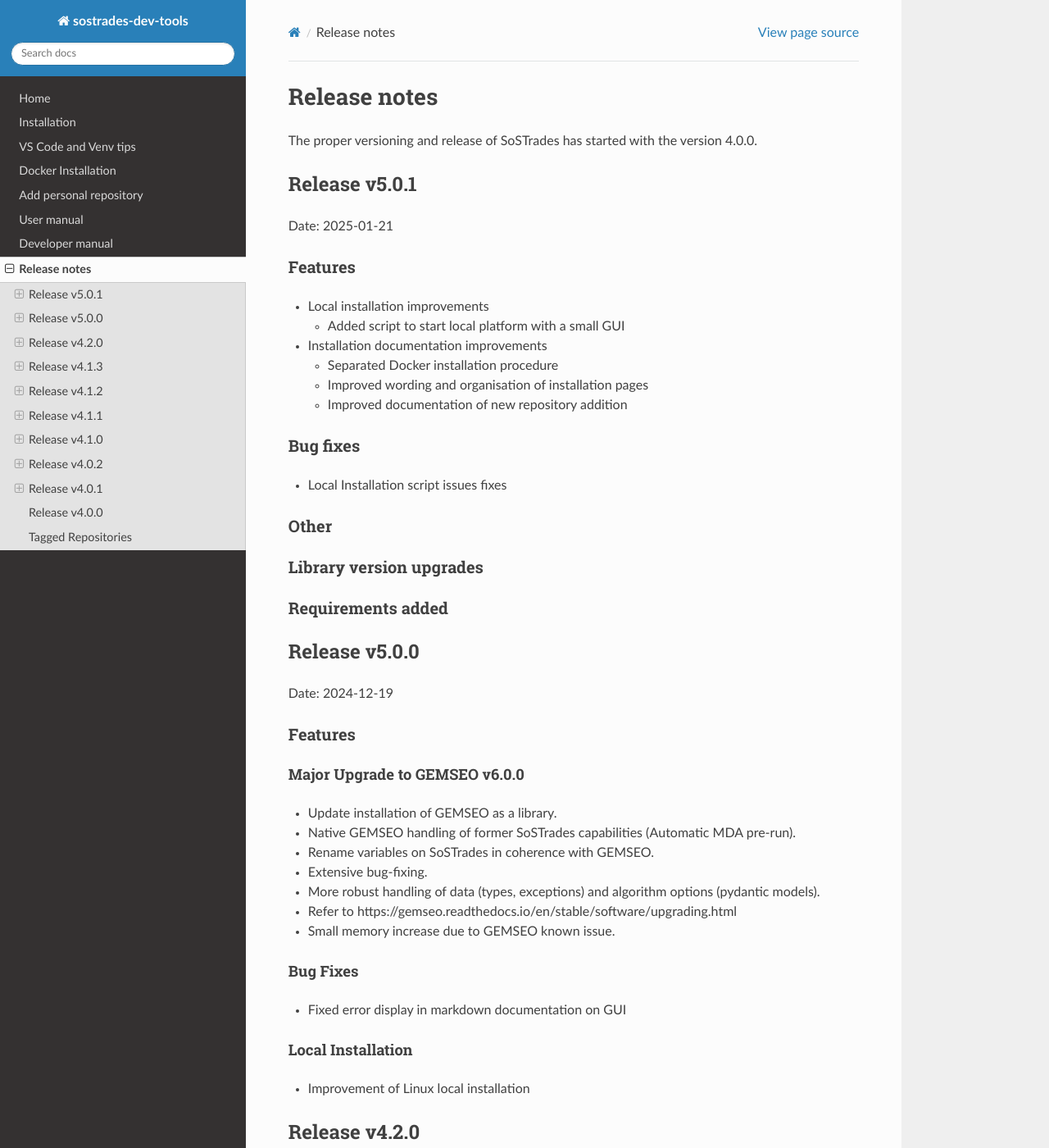
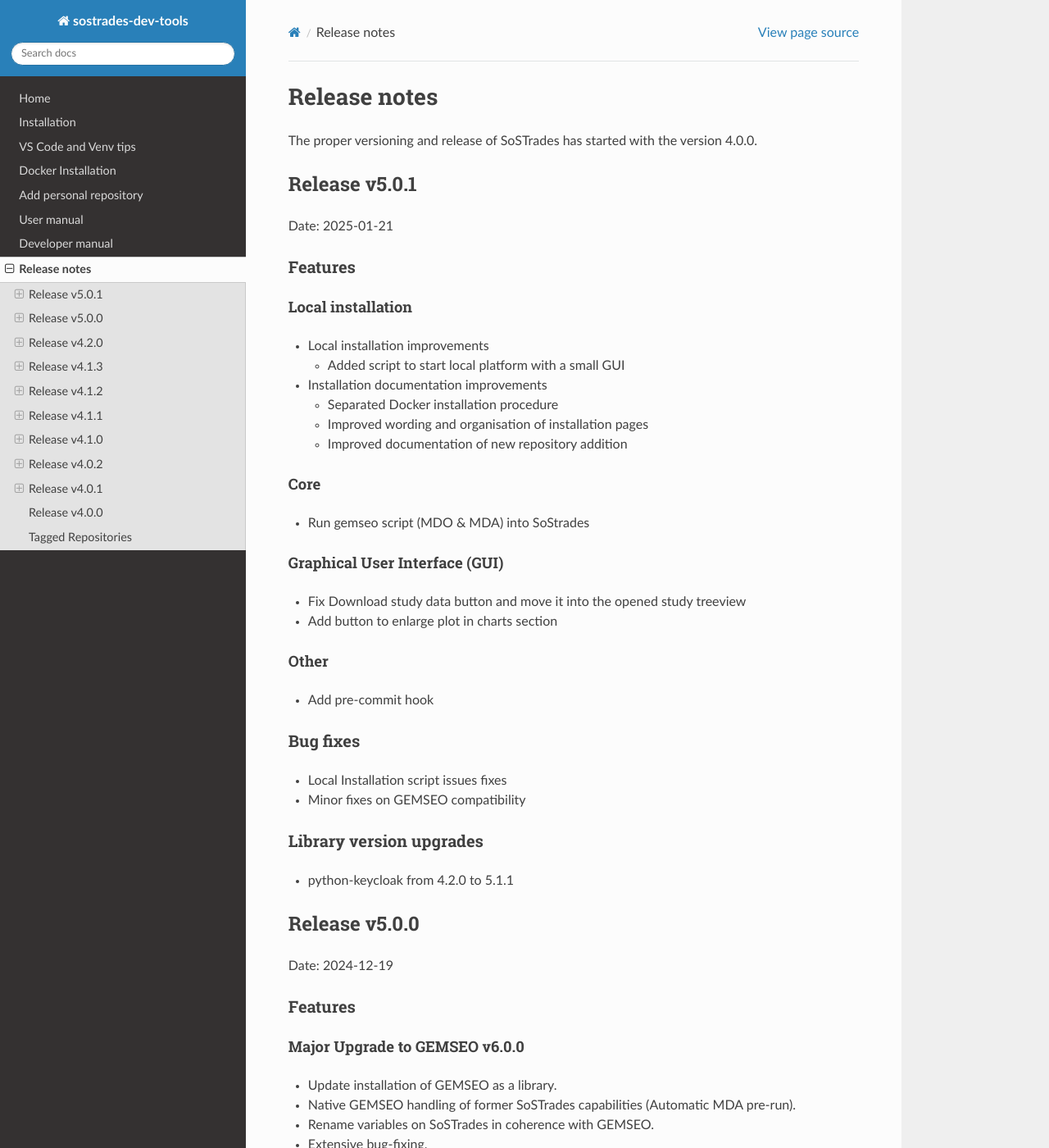
Before and after one commit to os-climate/sostrades-dev-tools, a Sphinx documentation site: the page built from docs/source/release-notes.md, in a window 1280 px wide and 1400 px high. Shown: the whole window at 82% size. Built offline with Sphinx 7.4.7 and the Read the Docs theme 3.1.0, drawn with Linux system fonts in a browser that asks for light colours.

Commit message:
Update release note 5.0.1 (GUI, Core, Other)

```diff
--- a/docs/source/release-notes.md
+++ b/docs/source/release-notes.md
@@ -7,6 +7,8 @@
 Date: 2025-01-21
 
 ### Features
+
+#### Local installation
 - Local installation improvements
     - Added script to start local platform with a small GUI
 - Installation documentation improvements
@@ -14,15 +16,22 @@
     - Improved wording and organisation of installation pages
     - Improved documentation of new repository addition
 
+#### Core
+- Run gemseo script (MDO & MDA) into SoStrades
+
+#### Graphical User Interface (GUI)
+- Fix Download study data button and move it into the opened study treeview
+- Add button to enlarge plot in charts section
+
+#### Other
+- Add pre-commit hook
 
 ### Bug fixes
 - Local Installation script issues fixes
-
-### Other
+- Minor fixes on GEMSEO compatibility
 
 ### Library version upgrades
-
-### Requirements added
+* python-keycloak from 4.2.0 to 5.1.1
 
 ## Release v5.0.0
 Date: 2024-12-19
```
